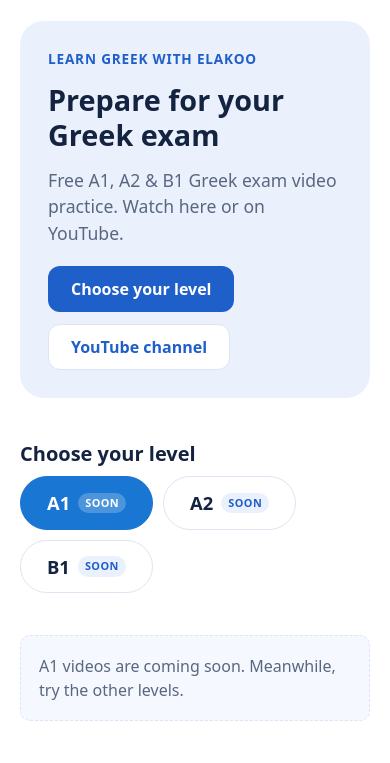
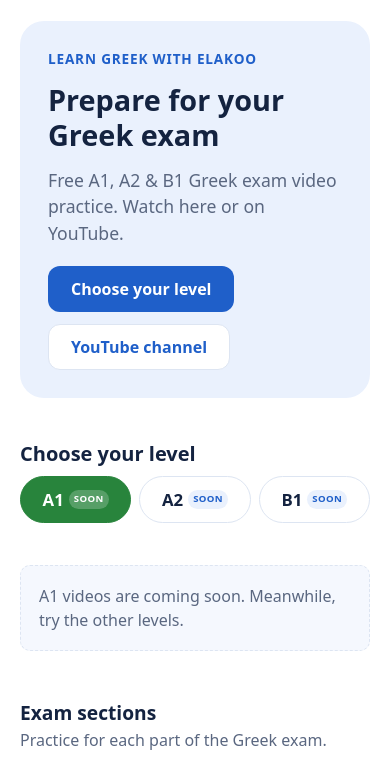
Before and after one commit to buninvik-cy/Elakoo, an Astro site: page / in a window 390 px wide. Shown: the part 72-835 px from the top of the page. Built offline with nearby package versions, Linux system fonts and the light colour scheme; Astro itself is replaced by a stand-in of ours.

Commit message:
A1 light green; round focus/tap state on pills; level tabs in one row on phones
Co-Authored-By: Claude Opus 5.5 <noreply@anthropic.com>
Claude-Session: https://claude.ai/code/session_01W4qN8obkWdDhzzwc8AaMab

```diff
--- a/config/elakoo.config.json
+++ b/config/elakoo.config.json
@@ -17,7 +17,7 @@
     {
       "slug": "a1",
       "label": "A1",
-      "color": "#1976d2",
+      "color": "#28843c",
       "playlists": [
         {
           "slug": "speaking-part-1",
--- a/src/styles/global.css
+++ b/src/styles/global.css
@@ -26,7 +26,9 @@ h1 { font-size: clamp(1.8rem, 4vw, 2.6rem); }
 h2 { font-size: clamp(1.25rem, 2.4vw, 1.6rem); }
 h3 { font-size: 1rem; }
 [hidden] { display: none !important; }
-:focus-visible { outline: 3px solid var(--blue); outline-offset: 2px; border-radius: 6px; }
+:focus-visible { outline: 3px solid var(--blue); outline-offset: 2px; }
+/* No grey/square tap flash on phones: our buttons have their own pressed states. */
+a, button { -webkit-tap-highlight-color: transparent; }
 
 .container { max-width: var(--max); margin: 0 auto; padding: 0 20px; }
 .container.narrow { max-width: 760px; }
@@ -261,3 +263,13 @@ select:focus, input:focus, textarea:focus { border-color: var(--blue); outline:
 [data-lv] .card-link:hover .card-title, [data-lv] .pl-title a:hover { color: var(--lv-c); }
 [data-lv] .card.is-selected .thumb { outline-color: var(--lv-c); }
 [data-lv] .player { background: color-mix(in srgb, var(--lv-c) 5%, #fff); }
+
+/* Pill-shaped controls keep their round shape when tapped or focused. */
+.level-tab, .chip, .tag, .btn { -webkit-tap-highlight-color: transparent; }
+.level-tab:focus-visible, .chip:focus-visible { outline-color: var(--lv-c, var(--blue)); outline-offset: 3px; }
+.level-tab:active, .chip:active { transform: scale(.97); }
+@media (max-width: 560px) {
+  .level-tabs { flex-wrap: nowrap; gap: 8px; }
+  .level-tab { flex: 1; min-width: 0; padding: 10px 8px; font-size: 1.05rem; gap: 5px; }
+  .soon-dot { font-size: .6rem; padding: 2px 5px; }
+}
```
Also changed, not shown: README.md.
